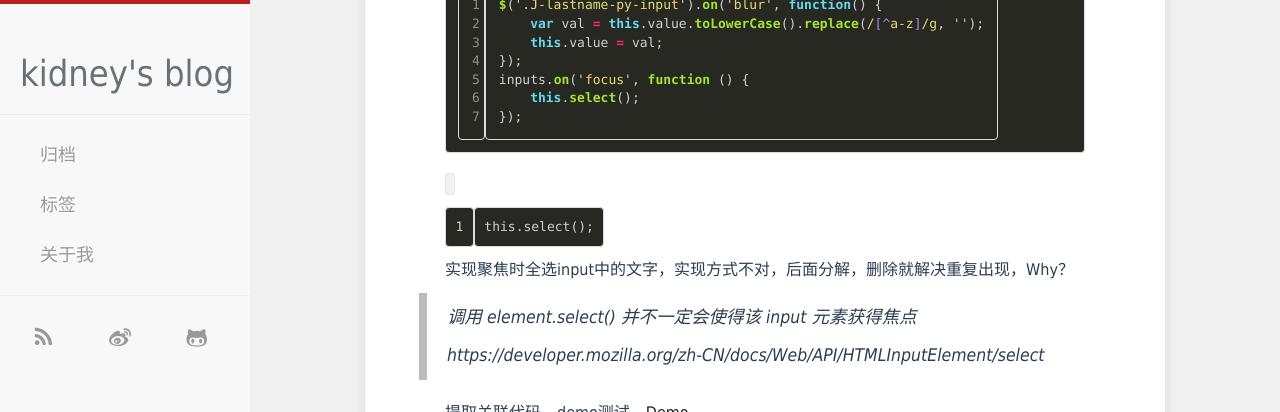
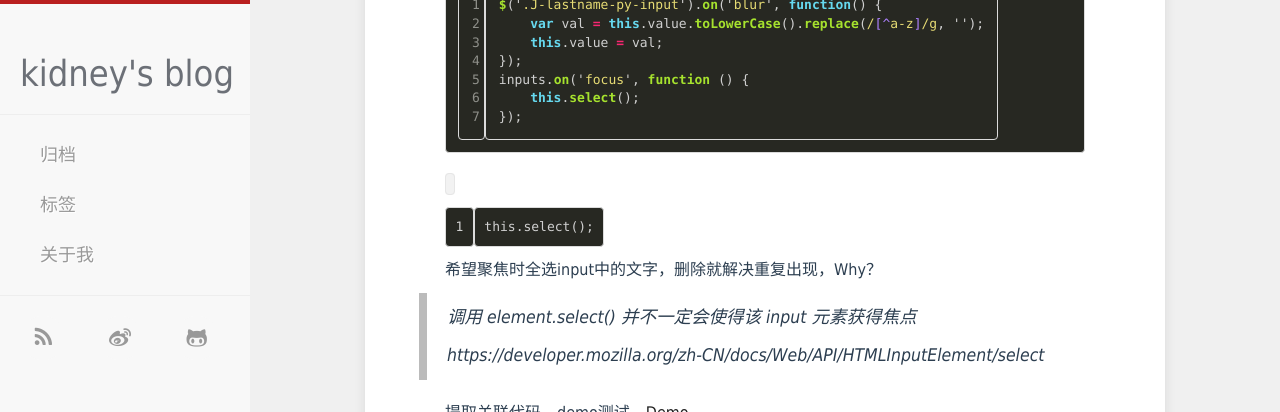
Before and after one commit to kidney/kidney.github.com, a Jekyll site: the page built from _posts/2017-04-01-mobile-input-event.md, in a window 1280 px wide and 900 px high, scrolled down 2101 px, cut to the strip 0-412 px from the top of the window. Built offline with Jekyll 4.4.1, drawn with Linux system fonts in a browser that asks for light colours; comment, search, counter and statistics services are not loaded.

Commit message:
Update 2017-04-01-mobile-input-event.md

````diff
--- a/_posts/2017-04-01-mobile-input-event.md
+++ b/_posts/2017-04-01-mobile-input-event.md
@@ -60,7 +60,7 @@
 ```
 
 
-`this.select();` 实现聚焦时全选input中的文字，实现方式不对，后面分解，删除就解决重复出现，Why？
+`this.select();` 希望聚焦时全选input中的文字，删除就解决重复出现，Why？
 
 
 > 调用 element.select() 并不一定会使得该 input 元素获得焦点
````
